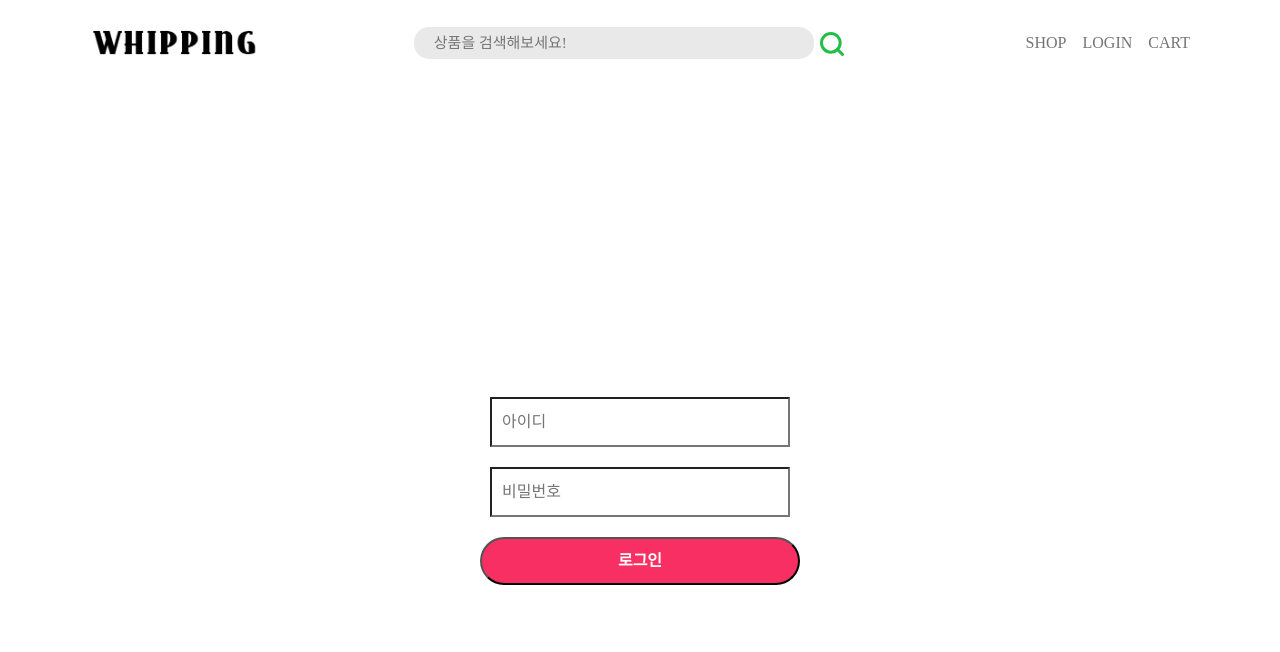
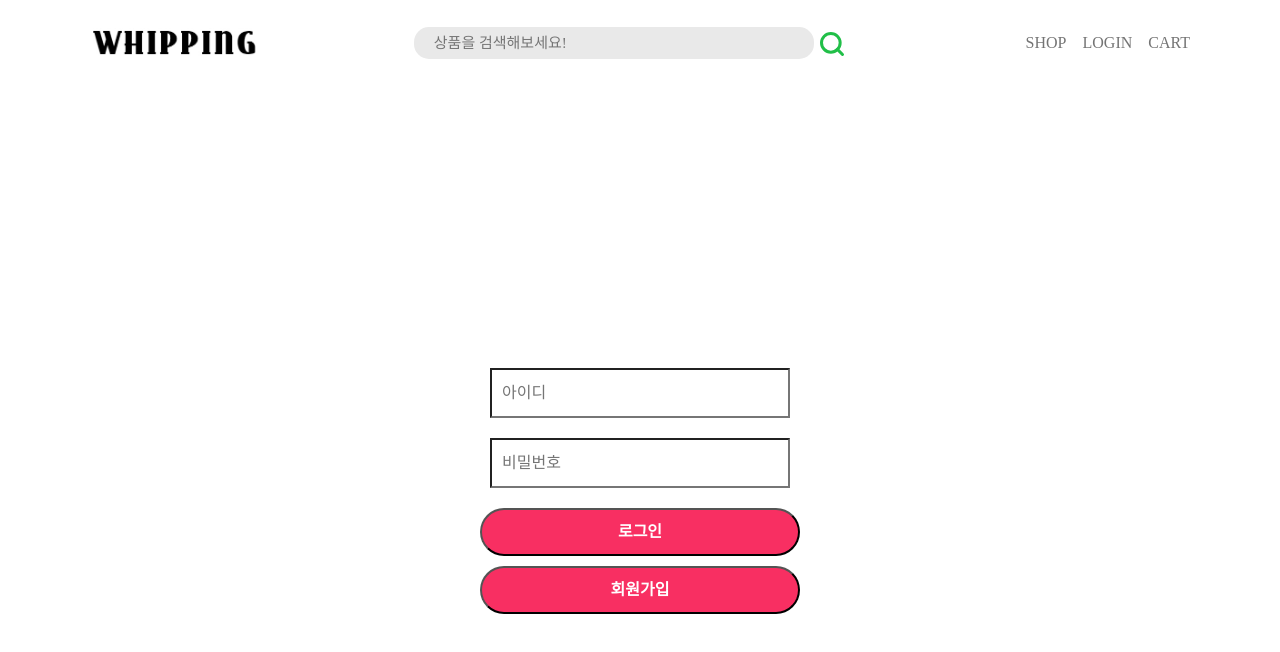
Before and after one commit to rhj1216-hochan06/douzoneth3_2team_reactproject, a React (Create React App) app in the folder kream/: page /login in a window 1280 px wide. Shown: the top 652 px of the page. Built offline with nearby package versions, Linux system fonts and the light colour scheme; no server answers.

Commit message:
로그인수정

```diff
--- a/kream/src/App.js
+++ b/kream/src/App.js
@@ -8,6 +8,7 @@ import { useState, useEffect } from "react";
 import axios from "axios";
 import store from './store/store';
 import Login from "./components/loginregister/Login"
+import Register from "./components/loginregister/register"
 //디테일 페이지
 import DetailPage from './pages/DetailPage';
 import { Detail } from './components/detail/Detail';
@@ -76,6 +77,9 @@ function App() {
         <Route
           path="/login" element={<Login
           />} />
+          <Route
+          path="/register" element={<Register
+          />} />
         <Route path="/manRecommend"
           element={
             <Provider store={store}>
--- a/kream/src/components/loginregister/Login.js
+++ b/kream/src/components/loginregister/Login.js
@@ -1,4 +1,5 @@
 import React, {useState} from 'react'
+import { Link } from 'react-router-dom';
 import "./loginregister.css"
 
 const Login = () => {
@@ -21,16 +22,20 @@ const onSubmit = (event) => {
 
 return(
 <div className='loginregister'>
-<form>
+  <div  >
+<form onSubmit={onSubmit}>
             <div><input name="id" type="id" placeholder="아이디" value={id} onChange={onIdHandler} class="loginregister__input"/></div>
             <div><input name="password" type="password" placeholder="비밀번호" value={password} onChange={onPasswordHandler} class="loginregister__input"/></div>
-            <div><button type="submit" onSubmit={onSubmit} class="loginregister__button">로그인</button></div>
+            <div><button type="submit" class="loginregister__button">로그인</button></div>
 
 </form>
 
+<Link to={`/register`}>
+       <button  class="loginregister__button" >회원가입</button>
+</Link>
 
 </div>
-
+</div>
 
 
 );
--- a/kream/src/components/loginregister/register.js
+++ b/kream/src/components/loginregister/register.js
@@ -1,5 +1,5 @@
 import React, {useState} from 'react'
-import "./loginRegister.css"
+import "./loginregister.css"
 
 const Register=()=> {
   const [name, setName] = useState("")
@@ -30,13 +30,13 @@ const Register=()=> {
   }
 
   return (
-    <div class="loginregister">
-      <form>
+    <div class="loginregister"  >
+      <form onSubmit={onSubmit}>
           <div><input name="name" type="text" placeholder="이름" value={name} onChange={onNameHandler} class="loginregister__input"/></div>
           <div><input name="email" type="email" placeholder="이메일" value={id} onChange={onIdHandler} class="loginregister__input"/></div>
           <div><input name="password" type="password" placeholder="비밀번호" value={password} onChange={onPasswordHandler} class="loginregister__input"/></div>
           <div><input name="confirmPassword" type="password" placeholder="비밀번호 확인" value={confirmPassword} onChange={onConfirmPasswordHandler} class="loginregister__input"/></div>
-          <div><button type="submit" onSubmit={onSubmit} class="loginregister__button">계정 생성하기</button></div>
+          <div><button type="submit" class="loginregister__button">계정 생성하기</button></div>
       </form>
     </div>
   );
```
